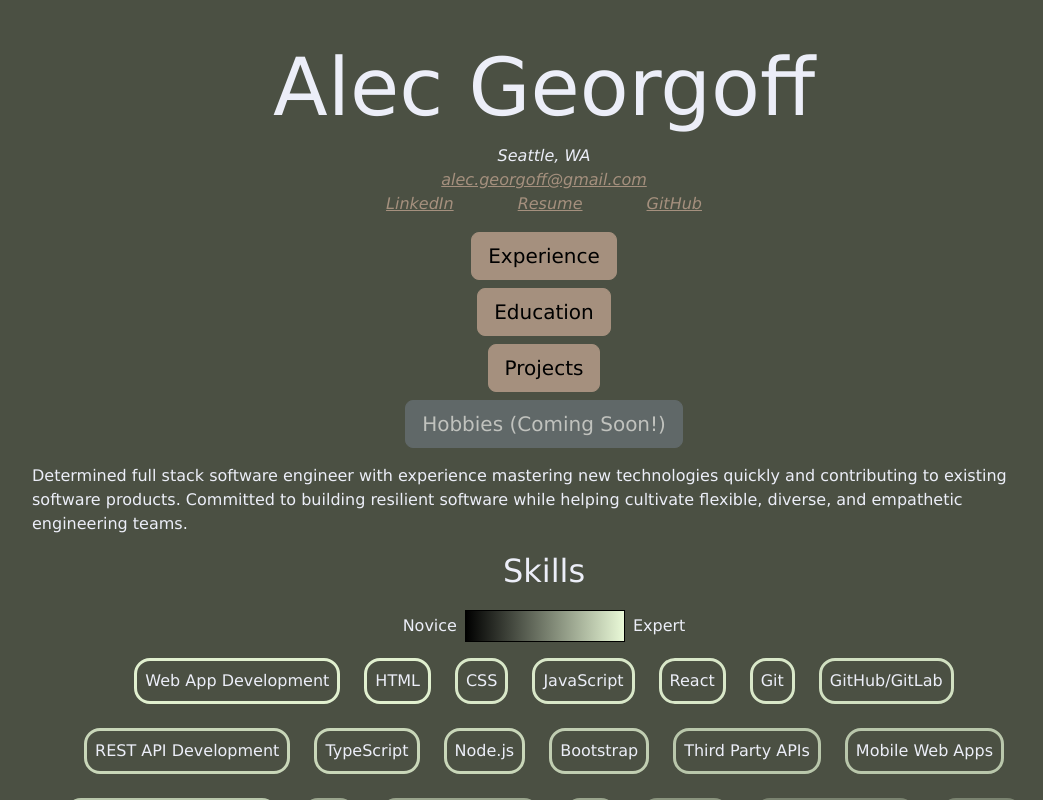
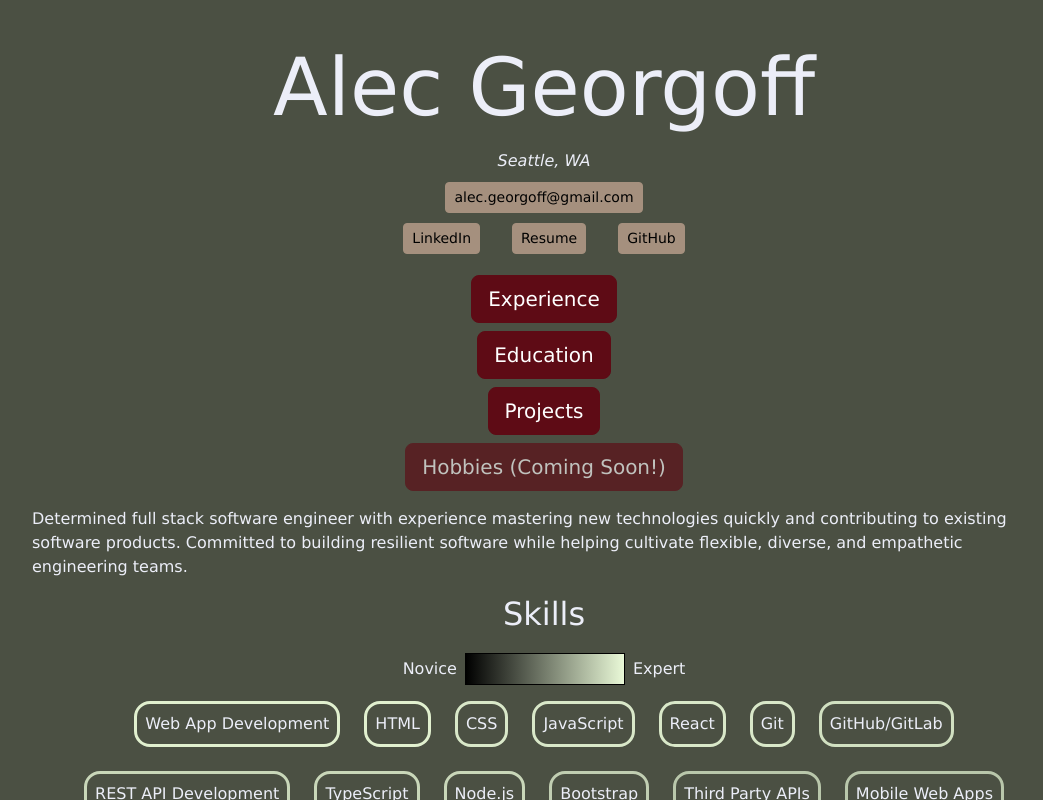
Before and after one commit to alec-georgoff/portfolio, a React (Create React App) app: page / in a window 1280 px wide. Shown: the top 800 px of the page, without its empty margins (96-1139 px from the left). Built offline with nearby package versions, Linux system fonts and the light colour scheme.

Commit message:
Style updates.

```diff
--- a/src/routes/HomePage.tsx
+++ b/src/routes/HomePage.tsx
@@ -16,24 +16,37 @@ const HomePage = () => {
                 <em>Seattle, WA</em>
             </div>
             <div className="personal-details">
-                <em>
-                    <a href="mailto:alec.georgoff@gmail.com">
-                        alec.georgoff@gmail.com
-                    </a>
-                </em>
+                <Button
+                    variant="secondary"
+                    href="mailto:alec.georgoff@gmail.com"
+                    size="sm"
+                >
+                    alec.georgoff@gmail.com
+                </Button>
             </div>
             <div className="personal-details">
-                <em>
-                    <a href="https://linkedin.com/in/alecgeorgoff">LinkedIn</a>
-                </em>
-                <em>
-                    <a href={ResumePdf} target="_blank">
-                        Resume
-                    </a>
-                </em>
-                <em>
-                    <a href="https://github.com/alec-georgoff">GitHub</a>
-                </em>
+                <Button
+                    variant="secondary"
+                    href="https://linkedin.com/in/alecgeorgoff"
+                    size="sm"
+                >
+                    LinkedIn
+                </Button>
+                <Button
+                    variant="secondary"
+                    href={ResumePdf}
+                    size="sm"
+                    target="_blank"
+                >
+                    Resume
+                </Button>
+                <Button
+                    variant="secondary"
+                    href="https://github.com/alec-georgoff"
+                    size="sm"
+                >
+                    GitHub
+                </Button>
             </div>
             <div className="home-page-nav-buttons">
                 <Stack gap={2}>
@@ -58,7 +71,7 @@ const HomePage = () => {
                     >
                         Projects
                     </Button>
-                    <Button variant="secondary" size="lg" disabled>
+                    <Button variant="primary" size="lg" disabled>
                         Hobbies (Coming Soon!)
                     </Button>
                 </Stack>
--- a/src/styles/General.scss
+++ b/src/styles/General.scss
@@ -1,5 +1,6 @@
 $body-bg: #4b5043;
-$primary: #a5907e;
+$secondary: #a5907e;
+$primary: #5e0b15;
 
 @import '~bootstrap/scss/bootstrap';
 
--- a/src/styles/HomePage.scss
+++ b/src/styles/HomePage.scss
@@ -12,7 +12,7 @@
     max-width: 80vw;
 
     * {
-        margin: 0 1rem;
+        margin: 0.3rem 1rem;
     }
 }
 
```
